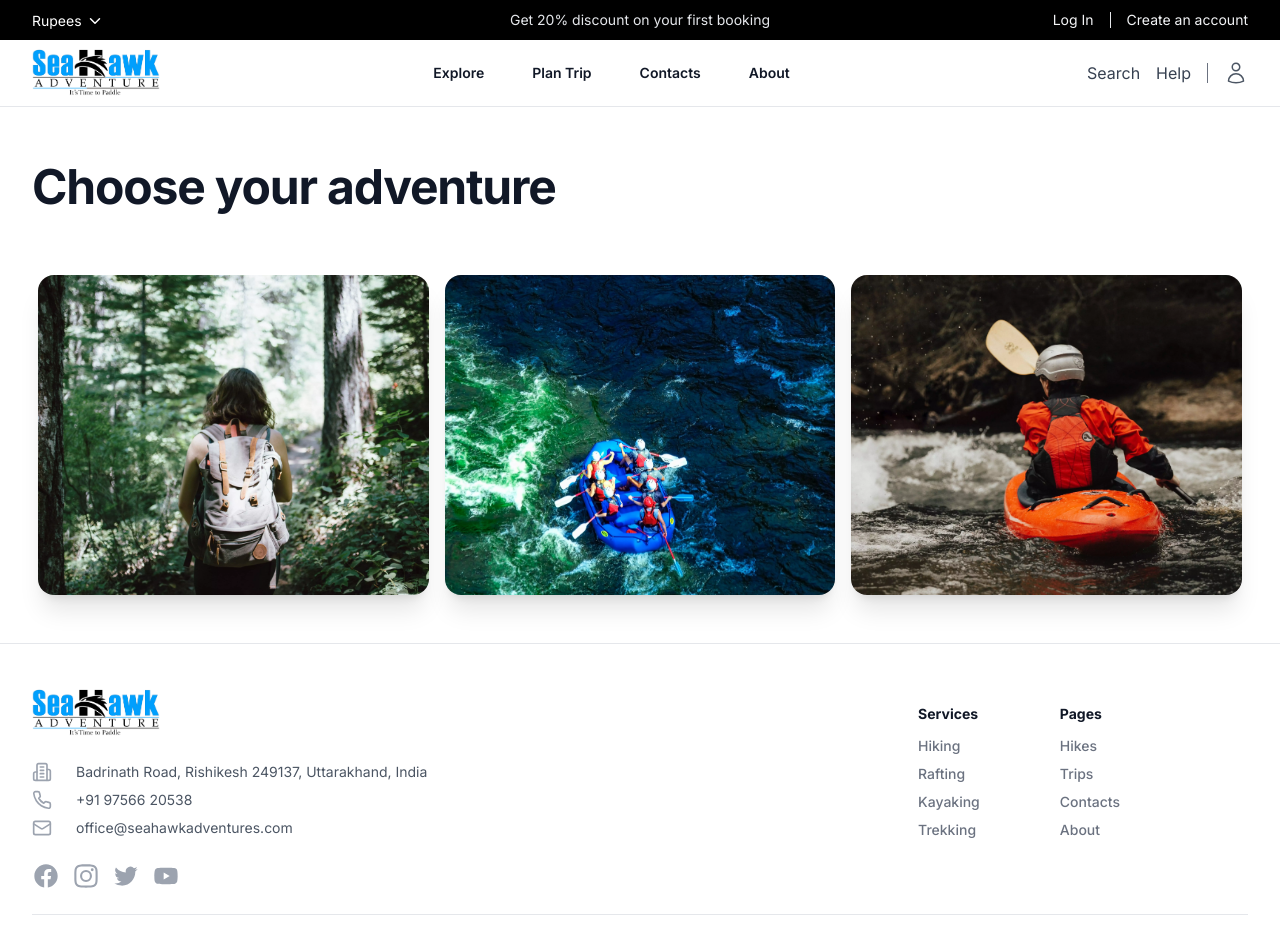
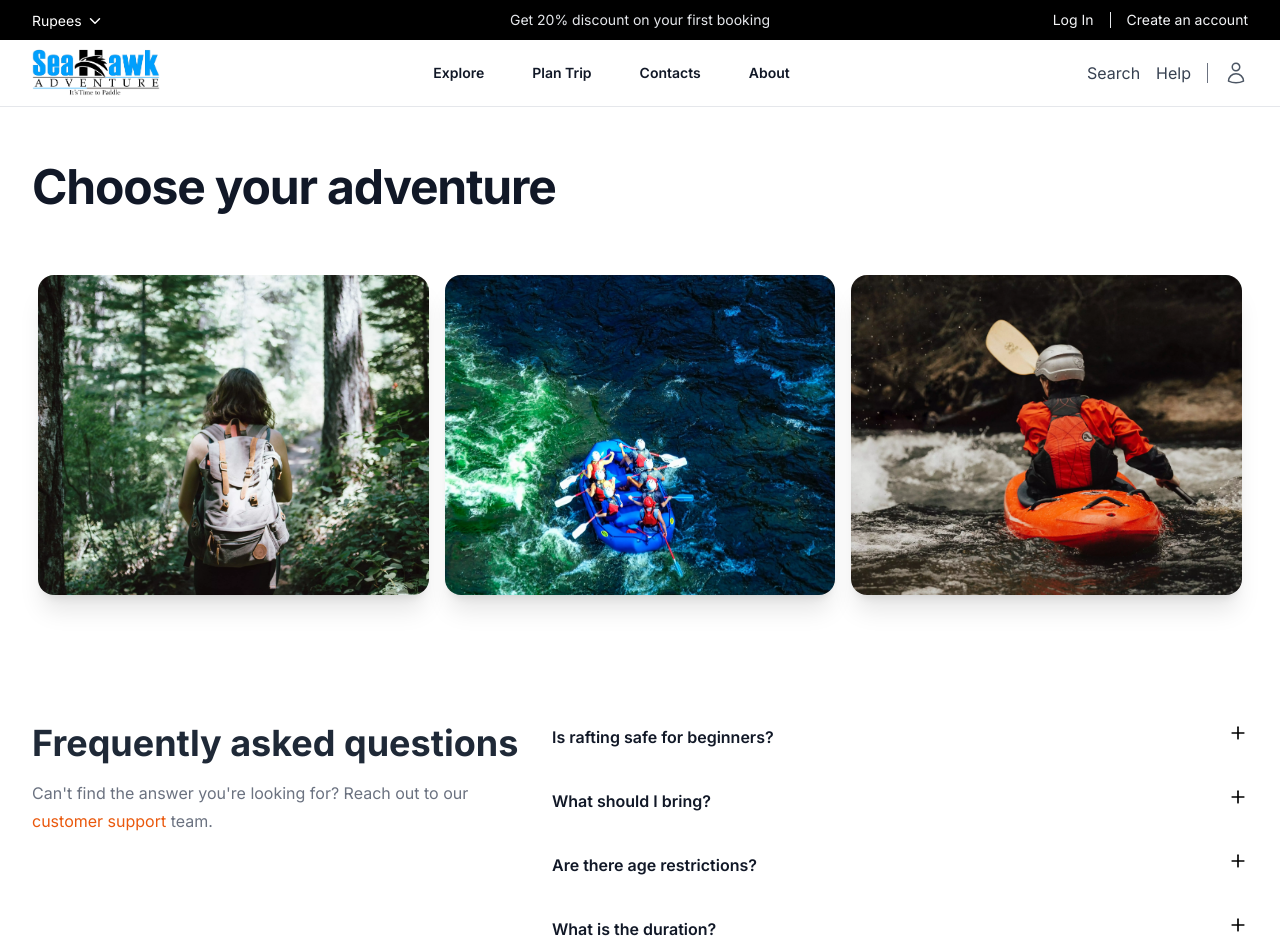
Before and after one commit to in-deepaknegi/seahawkadventures, a Next.js app: page /explore in a window 1280 px wide. Shown: the top 949 px of the page. Built offline with nearby package versions, Linux system fonts and the light colour scheme.

Commit message:
added faq-section -- explore page

```diff
--- a/app/explore/page.tsx
+++ b/app/explore/page.tsx
@@ -3,6 +3,8 @@ import type { Metadata } from 'next'
 import Navbar from '@/components/Navbar'
 import Footer from '@/components/Footer'
 import Hero from '@/components/explore/Hero'
+import Faq from '@/components/explore/Faq'
+import Newsletter from '@/components/Newsletter'
 
 export const metadata: Metadata = {
     title: 'Explore',
@@ -13,7 +15,11 @@ const page = () => {
     return (
         <>
             <Navbar />
-            <Hero />
+            <main>
+                <Hero />
+                <Faq />
+                <Newsletter />
+            </main>
             <Footer />
         </>
     )
--- /dev/null
+++ b/components/explore/Faq.jsx
@@ -0,0 +1,82 @@
+"use client"
+import React, { useState } from 'react'
+
+const Data = [
+    {
+        id: 1,
+        question: "Is rafting safe for beginners?",
+        answer: "Yes, our rafting trips are suitable for beginners. Our experienced guides provide thorough safety instructions and ensure your adventure is both fun and secure.",
+    },
+    {
+        id: 2,
+        question: "What should I bring?",
+        answer: "We recommend bringing comfortable clothes, sunscreen, a hat, and a water bottle. We provide all necessary rafting and kayaking equipment.",
+    },
+    {
+        id: 3,
+        question: "Are there age restrictions?",
+        answer: "Yes, participants must be at least 12 years old for rafting and 16 years old for kayaking. Minors must be accompanied by a parent or guardian."
+    },
+    {
+        id: 3,
+        question: "What is the duration?",
+        answer: "The duration of our trips varies depending on the chosen package. We offer half-day, full-day, and multi-day options."
+    },
+
+]
+
+const Faq = () => {
+    const [active, setActive] = useState(null);
+
+    const toggleActive = (index) => {
+        setActive(active === index ? null : index)
+    }
+
+    return (
+        <section className='relative isolate'>
+            <div className='mx-auto max-w-7xl px-6 py-16 lg:px-8 lg:py-20'>
+                <div className='lg:grid lg:grid-cols-12 lg:gap-8'>
+                    <div className='lg:col-span-5'>
+                        <h2 className='text-4xl font-bold leading-10 text-gray-800'>Frequently asked questions</h2>
+                        <p className='mt-4 leading-7 text-gray-500'>
+                            Can&apos;t find the answer you&apos;re looking for? Reach out to our
+                            <a href="/contacts" className='text-orange-600'> customer support </a>
+                            team.
+                        </p>
+                    </div>
+                    <div className='col-span-7 mt-8 lg:mt-0'>
+                        <dl className='space-y-9'>
+                            {Data.map((item, i) => (
+                                <div key={i}>
+                                    <dt>
+                                        <button
+                                            onClick={() => toggleActive(i)}
+                                            className='flex w-full items-start justify-between text-left'>
+                                            <span className='text-base font-semibold leading-7 text-gray-900'>
+                                                {item.question}
+                                            </span>
+                                            <span>
+                                                {active === i ? (
+                                                    <svg xmlns="http://www.w3.org/2000/svg" width="20" height="20" viewBox="0 0 24 24" fill="none" stroke="currentColor" strokeWidth="2" strokeLinecap="round" strokeLinejoin="round"><path d="M5 12h14" /></svg>
+                                                ) : (
+                                                    <svg xmlns="http://www.w3.org/2000/svg" width="20" height="20" viewBox="0 0 24 24" fill="none" stroke="currentColor" strokeWidth="2" strokeLinecap="round" strokeLinejoin="round"><path d="M5 12h14" /><path d="M12 5v14" /></svg>
+                                                )}
+                                            </span>
+                                        </button>
+                                    </dt>
+                                    {active === i && (
+                                        <dd className='mt-2 text-base leading-7 text-gray-600'>
+                                            {item.answer}
+                                        </dd>
+                                    )}
+                                </div>
+                            ))}
+                        </dl>
+                    </div>
+                </div>
+            </div>
+        </section>
+    )
+}
+
+export default Faq
--- a/components/explore/Hero.jsx
+++ b/components/explore/Hero.jsx
@@ -39,7 +39,7 @@ const Hero = () => {
 
     return (
         <>
-            <section className='bg-white px-6 py-24 lg:py-12 lg:px-8'>
+            <section className='bg-white px-6 py-16 lg:py-12 lg:px-8'>
                 <div className='max-w-2xl text-left'>
                     <h2 className='mt-2 text-4xl font-bold tracking-tight text-gray-900 sm:text-5xl'>
                         Choose your adventure
```
